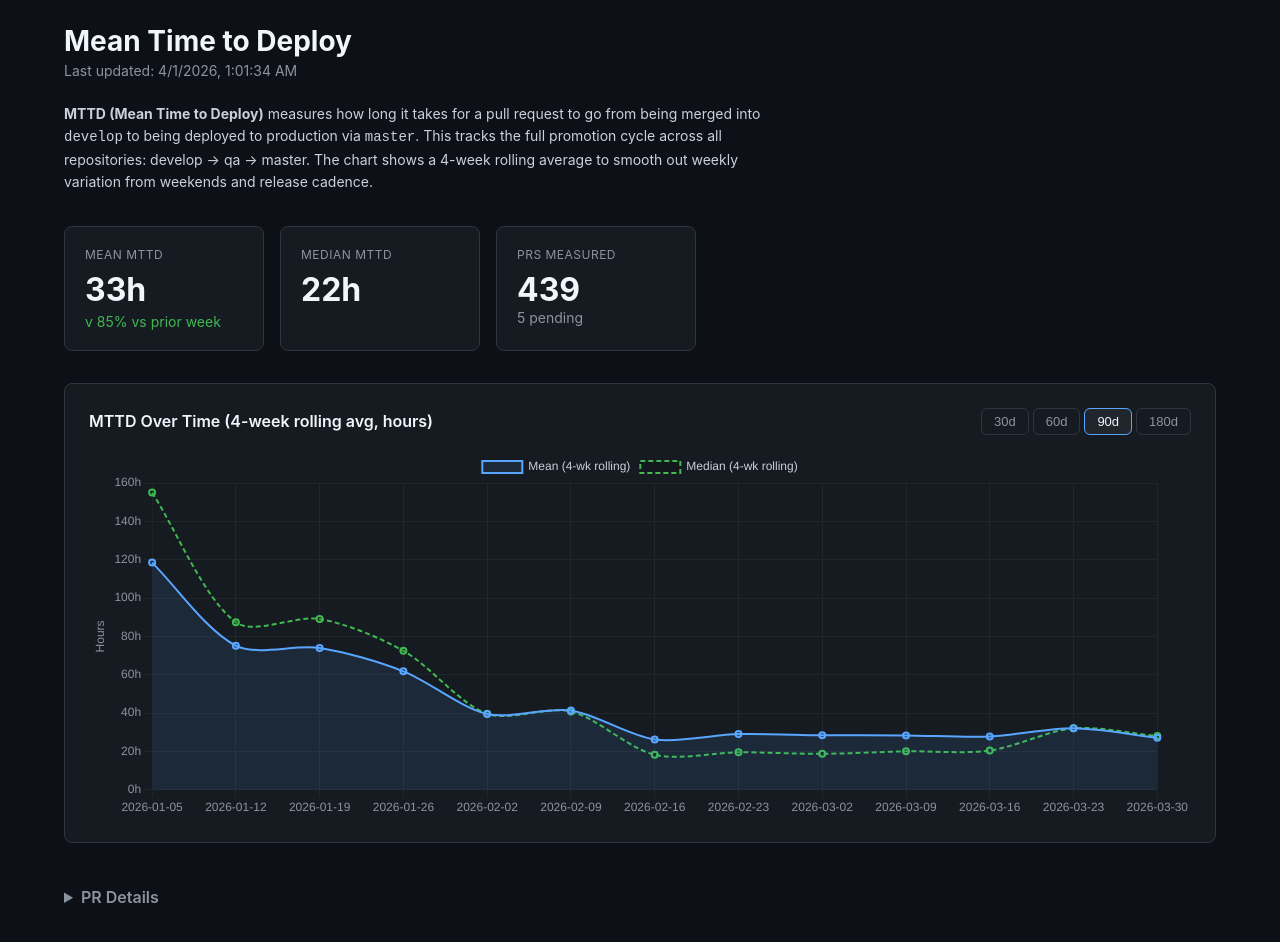
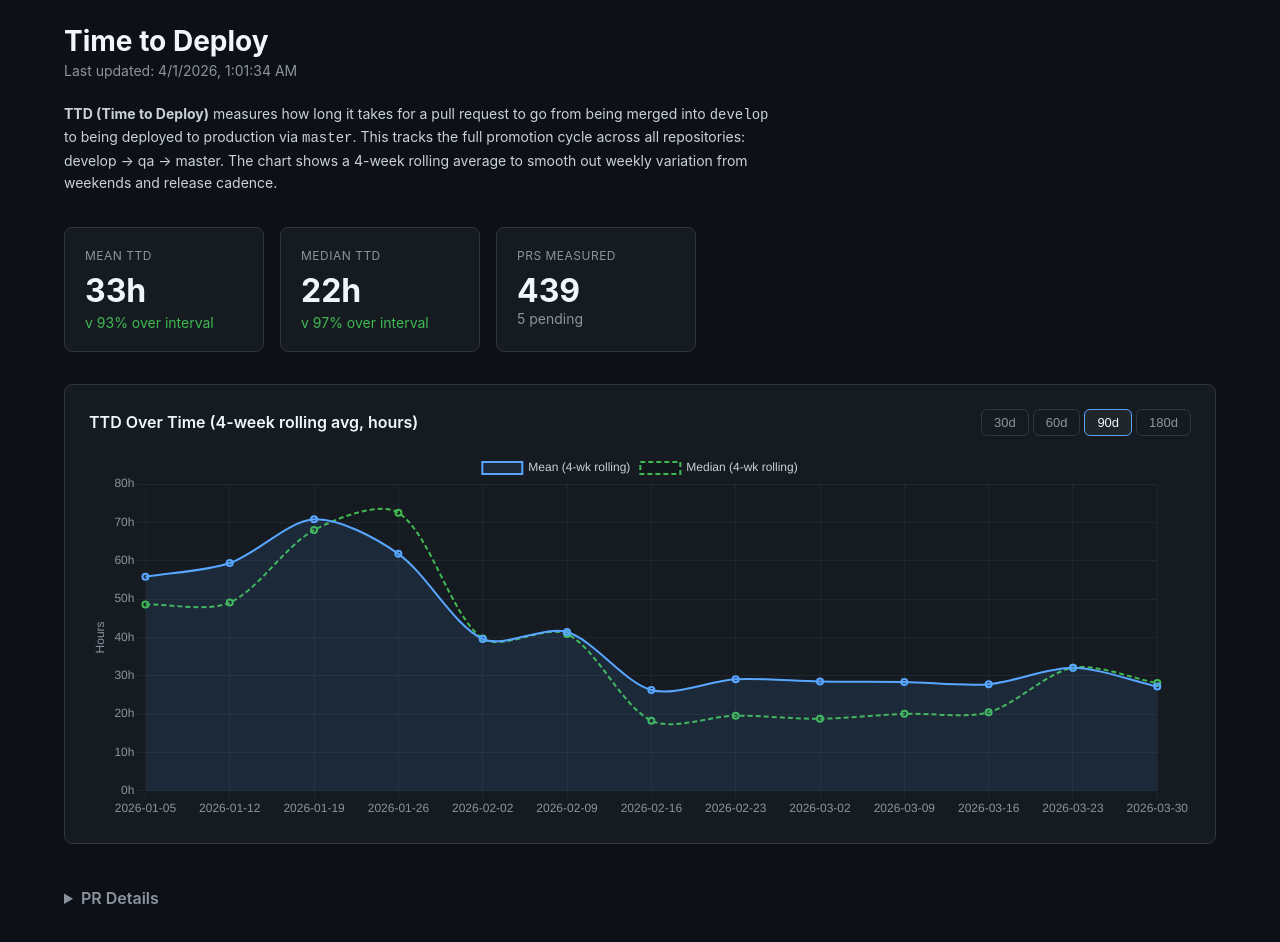
Before and after one commit to swain/deploy-metrics, a website: page index.html in a window 1280 px wide. Drawn offline with nearby package versions, Linux system fonts and the light colour scheme.

Commit message:
Update index.html

```diff
--- a/index.html
+++ b/index.html
@@ -3,7 +3,7 @@
 <head>
 <meta charset="UTF-8">
 <meta name="viewport" content="width=device-width, initial-scale=1.0">
-<title>MTTD Dashboard</title>
+<title>Time To Deploy Dashboard</title>
 <script src="https://cdn.jsdelivr.net/npm/chart.js@4"></script>
 <style>
   * { margin: 0; padding: 0; box-sizing: border-box; }
@@ -38,10 +38,10 @@
 </style>
 </head>
 <body>
-<h1>Mean Time to Deploy</h1>
+<h1>Time to Deploy</h1>
 <p class="subtitle" id="subtitle">Loading...</p>
 <p class="description">
-  <strong>MTTD (Mean Time to Deploy)</strong> measures how long it takes for a pull request to go from being merged into <code>develop</code> to being deployed to production via <code>master</code>.
+  <strong>TTD (Time to Deploy)</strong> measures how long it takes for a pull request to go from being merged into <code>develop</code> to being deployed to production via <code>master</code>.
   This tracks the full promotion cycle across all repositories: develop &rarr; qa &rarr; master.
   The chart shows a 4-week rolling average to smooth out weekly variation from weekends and release cadence.
 </p>
@@ -50,7 +50,7 @@
 
 <div class="chart-container">
   <div class="chart-header">
-    <div class="chart-title">MTTD Over Time (4-week rolling avg, hours)</div>
+    <div class="chart-title">TTD Over Time (4-week rolling avg, hours)</div>
     <div class="range-btns" id="range-btns">
       <button class="range-btn" data-days="30">30d</button>
       <button class="range-btn" data-days="60">60d</button>
@@ -64,7 +64,7 @@
 <details>
   <summary>PR Details</summary>
   <table>
-    <thead><tr><th>Repo</th><th>PR</th><th>Author</th><th>Merged to develop</th><th>Deployed to master</th><th>MTTD</th></tr></thead>
+    <thead><tr><th>Repo</th><th>PR</th><th>Author</th><th>Merged to develop</th><th>Deployed to master</th><th>TTD</th></tr></thead>
     <tbody id="pr-table"></tbody>
   </table>
 </details>
@@ -107,7 +107,7 @@ function renderAll(days) {
   const filteredPRs = allData.prs.filter(p => p.merged_to_develop_at >= cutoff)
   const filteredWeeks = allData.weekly_averages.filter(w => w.week_start >= cutoff.slice(0, 10))
   renderStats(filteredPRs, filteredWeeks)
-  renderChart(filteredWeeks)
+  renderChart(filteredWeeks, cutoff.slice(0, 10))
   renderTable(filteredPRs)
 }
 
@@ -125,36 +125,41 @@ function renderStats(prs, weeks) {
       })()
     : null
 
-  let trendHtml = ''
-  if (weeks.length >= 2) {
-    const prev = weeks[weeks.length - 2].all_repos.mean_hours
-    const curr = weeks[weeks.length - 1].all_repos.mean_hours
-    const diff = curr - prev
-    const pct = prev > 0 ? Math.round(Math.abs(diff / prev) * 100) : 0
-    const cls = diff < -1 ? 'down' : diff > 1 ? 'up' : 'flat'
-    const arrow = diff < -1 ? 'v ' : diff > 1 ? '^ ' : '~ '
-    trendHtml = '<div class="trend ' + cls + '">' + arrow + pct + '% vs prior week</div>'
+  const trendHtml = (first, last) => {
+    if (first === null || last === null || first === 0) return ''
+    const pct = Math.round((last - first) / first * 100)
+    const cls = pct < 0 ? 'down' : pct > 0 ? 'up' : 'flat'
+    const arrow = pct < 0 ? 'v ' : pct > 0 ? '^ ' : '~ '
+    return '<div class="trend ' + cls + '">' + arrow + Math.abs(pct) + '% over interval</div>'
   }
 
+  const firstWeek = weeks.length > 0 ? weeks[0].all_repos : null
+  const lastWeek = weeks.length > 0 ? weeks[weeks.length - 1].all_repos : null
+
   document.getElementById('stats').innerHTML =
-    '<div class="stat-card"><div class="label">Mean MTTD</div>' +
+    '<div class="stat-card"><div class="label">Mean TTD</div>' +
     '<div class="value">' + formatDuration(avgHours) + '</div>' +
-    trendHtml + '</div>' +
-    '<div class="stat-card"><div class="label">Median MTTD</div>' +
-    '<div class="value">' + formatDuration(medianHours) + '</div></div>' +
+    (firstWeek && lastWeek ? trendHtml(firstWeek.mean_hours, lastWeek.mean_hours) : '') + '</div>' +
+    '<div class="stat-card"><div class="label">Median TTD</div>' +
+    '<div class="value">' + formatDuration(medianHours) + '</div>' +
+    (firstWeek && lastWeek ? trendHtml(firstWeek.median_hours, lastWeek.median_hours) : '') + '</div>' +
     '<div class="stat-card"><div class="label">PRs Measured</div>' +
     '<div class="value">' + deployed.length + '</div>' +
     '<div class="unit">' + pending.length + ' pending</div></div>'
 }
 
-function renderChart(weeks) {
-  const labels = weeks.map(w => w.week_start)
-  const rawMean = weeks.map(w => w.all_repos.mean_hours)
-  const rawMedian = weeks.map(w => w.all_repos.median_hours)
+function renderChart(weeks, cutoff) {
+  const allWeeks = allData.weekly_averages
+  const allMean = rollingAvg(allWeeks.map(w => w.all_repos.mean_hours), 4)
+  const allMedian = rollingAvg(allWeeks.map(w => w.all_repos.median_hours), 4)
+  const startIdx = allWeeks.findIndex(w => w.week_start >= cutoff)
+  const labels = allWeeks.slice(startIdx).map(w => w.week_start)
+  const meanData = allMean.slice(startIdx)
+  const medianData = allMedian.slice(startIdx)
 
   const datasets = [{
     label: 'Mean (4-wk rolling)',
-    data: rollingAvg(rawMean, 4),
+    data: meanData,
     borderColor: '#58a6ff',
     backgroundColor: 'rgba(88,166,255,0.1)',
     borderWidth: 2,
@@ -163,7 +168,7 @@ function renderChart(weeks) {
     pointRadius: 3,
   }, {
     label: 'Median (4-wk rolling)',
-    data: rollingAvg(rawMedian, 4),
+    data: medianData,
     borderColor: '#3fb950',
     borderWidth: 2,
     tension: 0.3,
```
